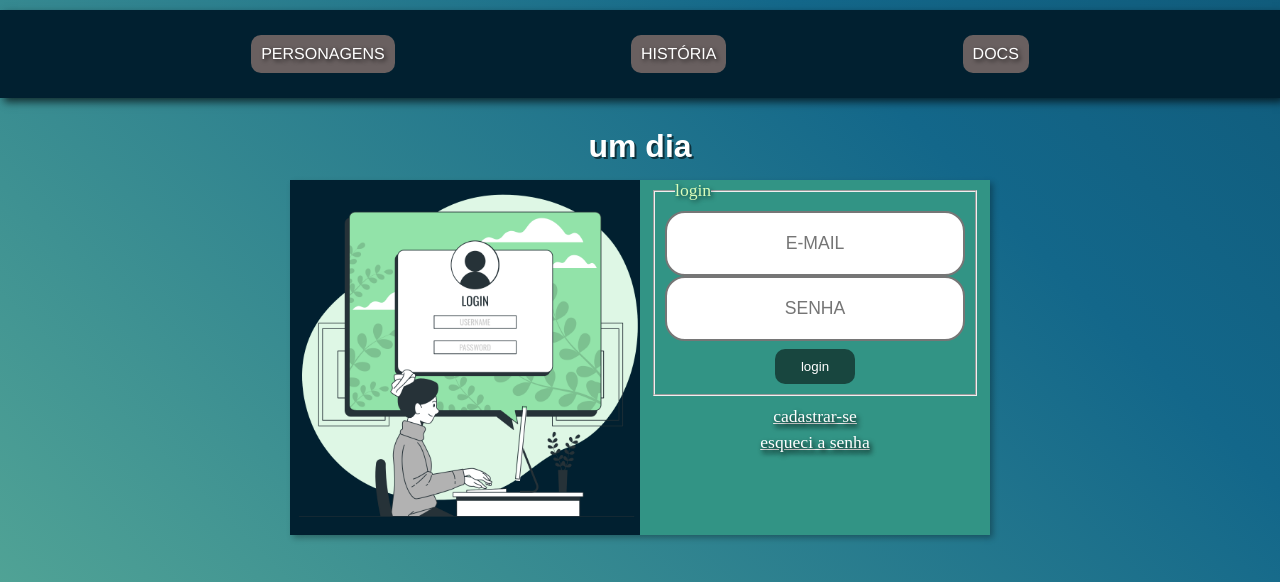
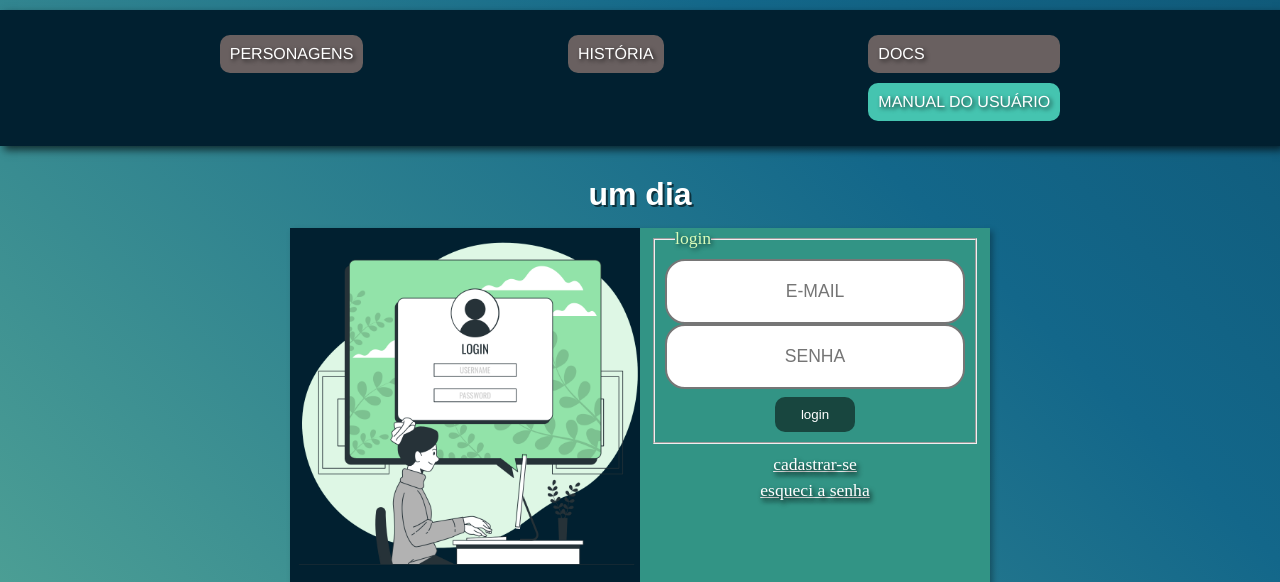
Before and after one commit to mauriciooliveiradacosta/site, a PHP site: page / in a window 1280 px wide. Shown: the top 582 px of the page. Run offline with PHP 8.4, Linux system fonts and the light colour scheme; some web fonts are replaced.

Commit message:
código comentado

```diff
--- a/index.html
+++ b/index.html
@@ -17,7 +17,12 @@
                 <li>história</li>
             </a>
             <a href="">
-                <li>docs</li>
+                <li class="caixa">docs</li>
+                <div class="itens">
+                    <ol>
+                        <li>manual do usuário</li>
+                    </ol>
+                </div>
             </a>
         </ol>
     </nav>
--- a/style.css
+++ b/style.css
@@ -1,5 +1,6 @@
 @charset "UTF-8";
 @import url('https://fonts.googleapis.com/css2?family=Matemasie&display=swap');
+/*declarações das variáveis*/
 :root{
     --cor0:#DAFDBA;
     --cor1:#9AEBA3 ;
@@ -8,17 +9,20 @@
     --cor4:#012030;
     --shadow:2px 2px 4px rgba(0, 0, 0, 0.596);
 }
+/*configurações globais*/
 *{
     margin: 0px;
     padding: 0px;
     box-sizing: border-box;
 }
+/*plano de fundo*/
 body{
     /*background-image: url(imagewns/pexels-jplenio-1114897.jpg);*/
     background:linear-gradient(45deg,var(--cor1), var(--cor3), var(--cor4));
     background-size: 300%  300%;
     animation: fundo 6s ease infinite;
 }
+/*configurações do menu*/
 nav{
     width: 100%;
     margin: 10px auto 30px auto;
@@ -27,6 +31,7 @@ nav{
     background-color:var(--cor4);
     box-shadow: 4px 4px 8px rgba(0, 0, 0, 0.671);
 }
+/**/
 nav ol{
     list-style: none;
     display: flex;
@@ -39,6 +44,12 @@ nav ol li{
     margin: 5px;
     padding: 10px;
 }
+nav ol li:hover{
+    transition: 0.6s;
+    background-color: white;
+    color: black;
+
+}
 nav ol a{
     text-decoration: none;
     text-transform: uppercase;
@@ -46,8 +57,14 @@ nav ol a{
     color: #ffffff;
 }
 nav ol a:hover{
+    text-decoration: underline;
     text-decoration-color:black ;
-    text-decoration: underline;
+}
+div.itens ol li{
+    background-color: var(--cor2);
+}
+div.itens ol li:hover{
+
 }
 header h1{
     text-align: center;
```
